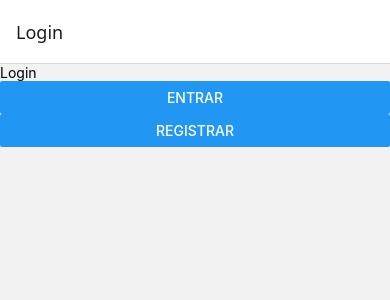
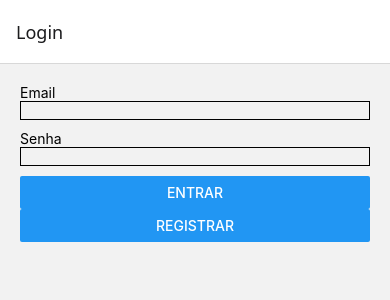
Before and after one commit to joicemqs/Frontend-app-tarefas, a React Native app: screen /Login in a window 390 px wide. Shown: the top 300 px of the page. Built offline with nearby package versions, Linux system fonts and the light colour scheme.

Commit message:
Atualização da tela de login

```diff
--- a/screens/LoginScreen.tsx
+++ b/screens/LoginScreen.tsx
@@ -1,14 +1,29 @@
-import React from 'react';
-import { View, Text, Button } from 'react-native';
+import React, { useState } from 'react';
+import { View, Text, TextInput, Button, Alert } from 'react-native';
 import { useAuth } from '../context/AuthContext';
+import { loginUser } from '../services/auth';
 
 export default function LoginScreen({ navigation }) {
   const { login } = useAuth();
+  const [email, setEmail] = useState('');
+  const [password, setPassword] = useState('');
+
+  const handleLogin = async () => {
+    try {
+      await loginUser(email, password);
+      login(); // ativa navegação para tela de tarefas
+    } catch (error) {
+      Alert.alert('Erro ao entrar', 'Verifique suas credenciais.');
+    }
+  };
 
   return (
-    <View>
-      <Text>Login</Text>
-      <Button title="Entrar" onPress={login} />
+    <View style={{ padding: 20 }}>
+      <Text>Email</Text>
+      <TextInput value={email} onChangeText={setEmail} autoCapitalize="none" style={{ borderWidth: 1, marginBottom: 10 }} />
+      <Text>Senha</Text>
+      <TextInput value={password} onChangeText={setPassword} secureTextEntry style={{ borderWidth: 1, marginBottom: 10 }} />
+      <Button title="Entrar" onPress={handleLogin} />
       <Button title="Registrar" onPress={() => navigation.navigate('Register')} />
     </View>
   );
```
